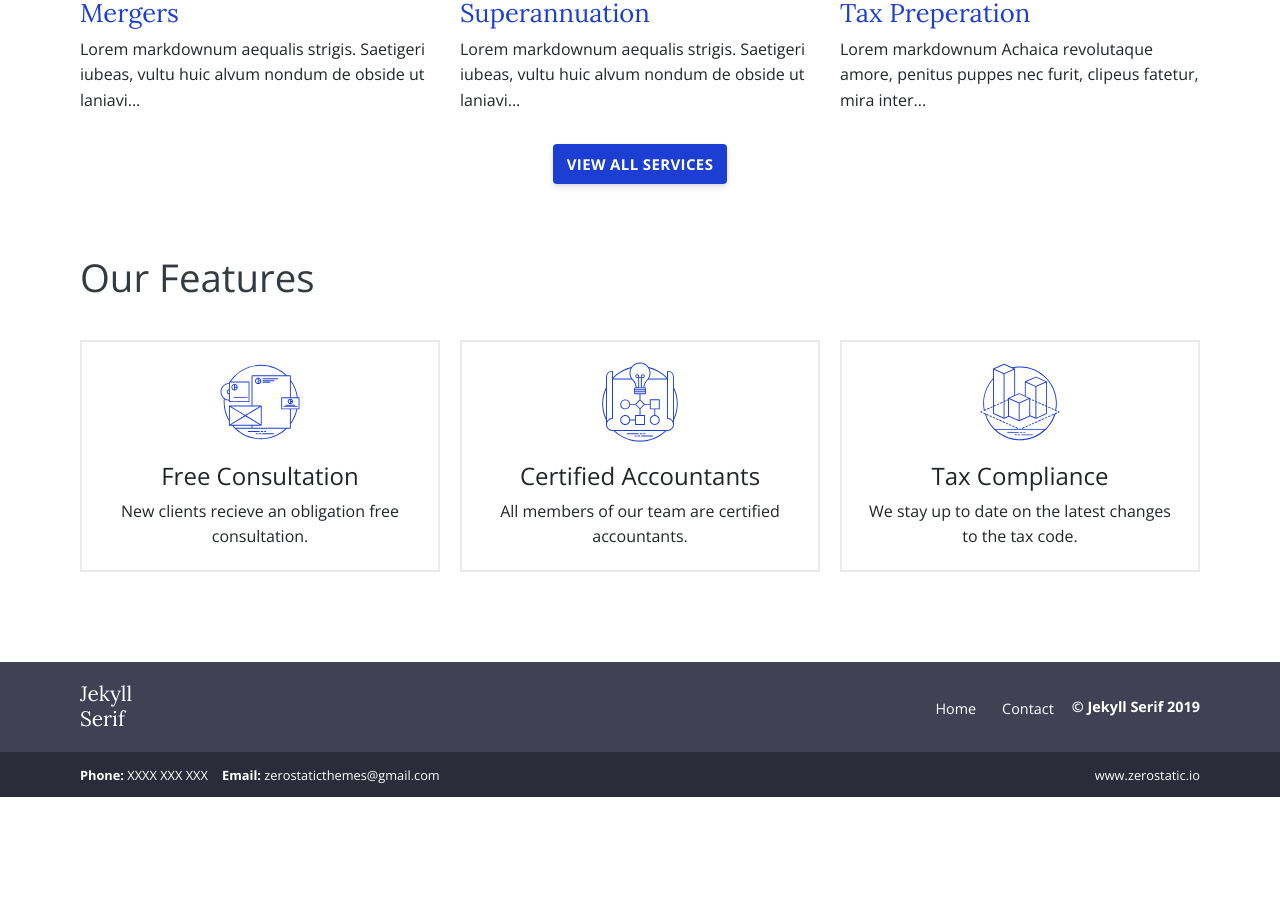
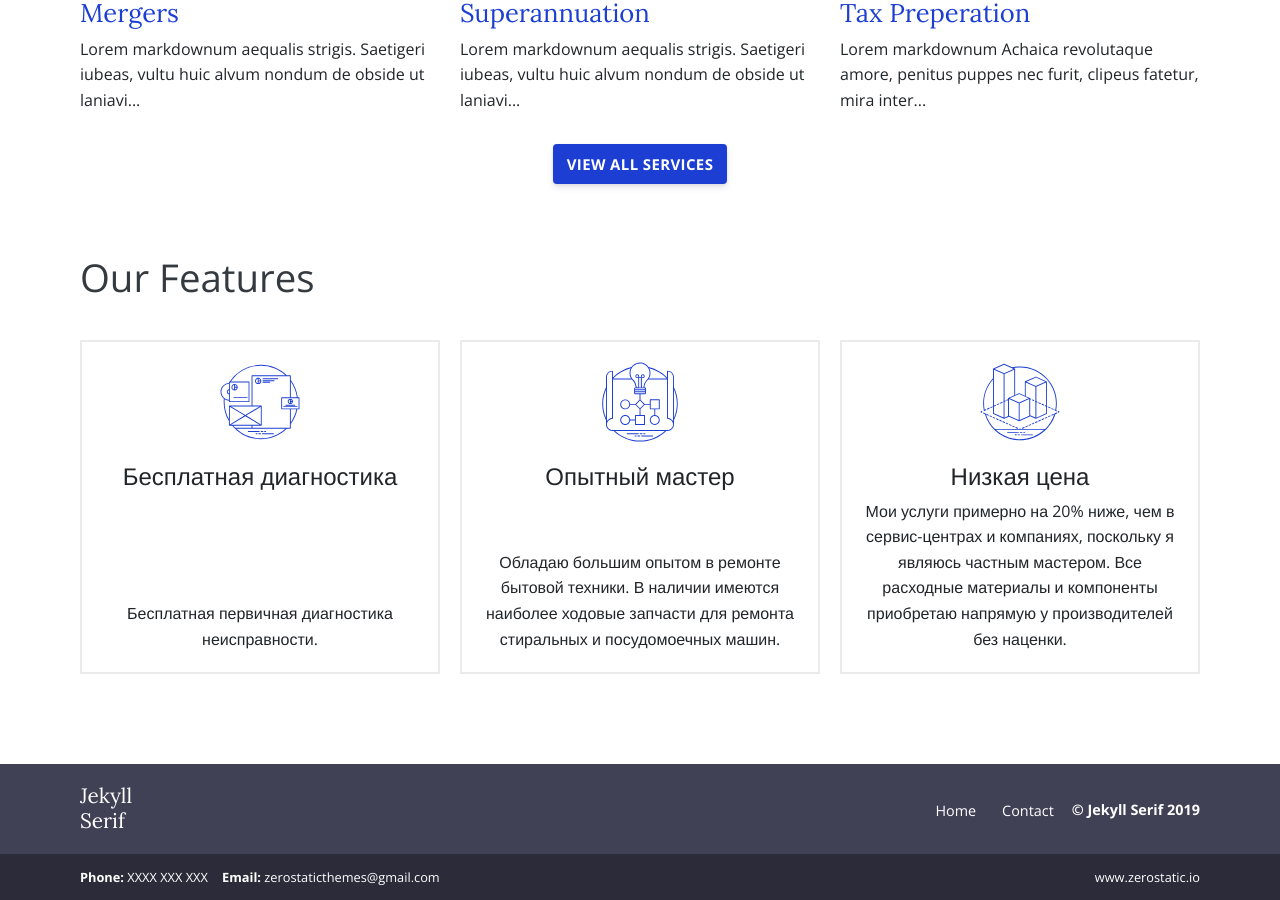
Before and after one commit to fedorsma/fedorsma.github.io, a Jekyll site: the page built from jekyll-serif-theme-master/index.html, in a window 1280 px wide and 900 px high, scrolled down 893 px. Built offline with Jekyll 4.4.1, drawn with Linux system fonts in a browser that asks for light colours; before the commit the page ends 1690 px from its top, so only the background shows below that.

Commit message:
Update features.json

```diff
--- a/jekyll-serif-theme-master/_data/features.json
+++ b/jekyll-serif-theme-master/_data/features.json
@@ -1,17 +1,17 @@
 [
   {
-    "title": "Free Consultation",
-    "description": "New clients recieve an obligation free consultation.",
+    "title": "Бесплатная диагностика",
+    "description": "Бесплатная первичная диагностика неисправности.",
     "image": "images/features/noun_branding_1885335.svg"
   },
   {
-    "title": "Certified Accountants",
-    "description": "All members of our team are certified accountants.",
+    "title": "Опытный мастер",
+    "description": "Обладаю большим опытом в ремонте бытовой техники. В наличии имеются наиболее ходовые запчасти для ремонта стиральных и посудомоечных машин.",
     "image": "images/features/noun_The Process_1885341.svg"
   },
   {
-    "title": "Tax Compliance",
-    "description": "We stay up to date on the latest changes to the tax code.",
+    "title": "Низкая цена",
+    "description": "Мои услуги примерно на 20% ниже, чем в сервис-центрах и компаниях, поскольку я являюсь частным мастером. Все расходные материалы и компоненты приобретаю напрямую у производителей без наценки.",
     "image": "images/features/noun_3d modeling_1885342.svg"
   }
 ]
```
